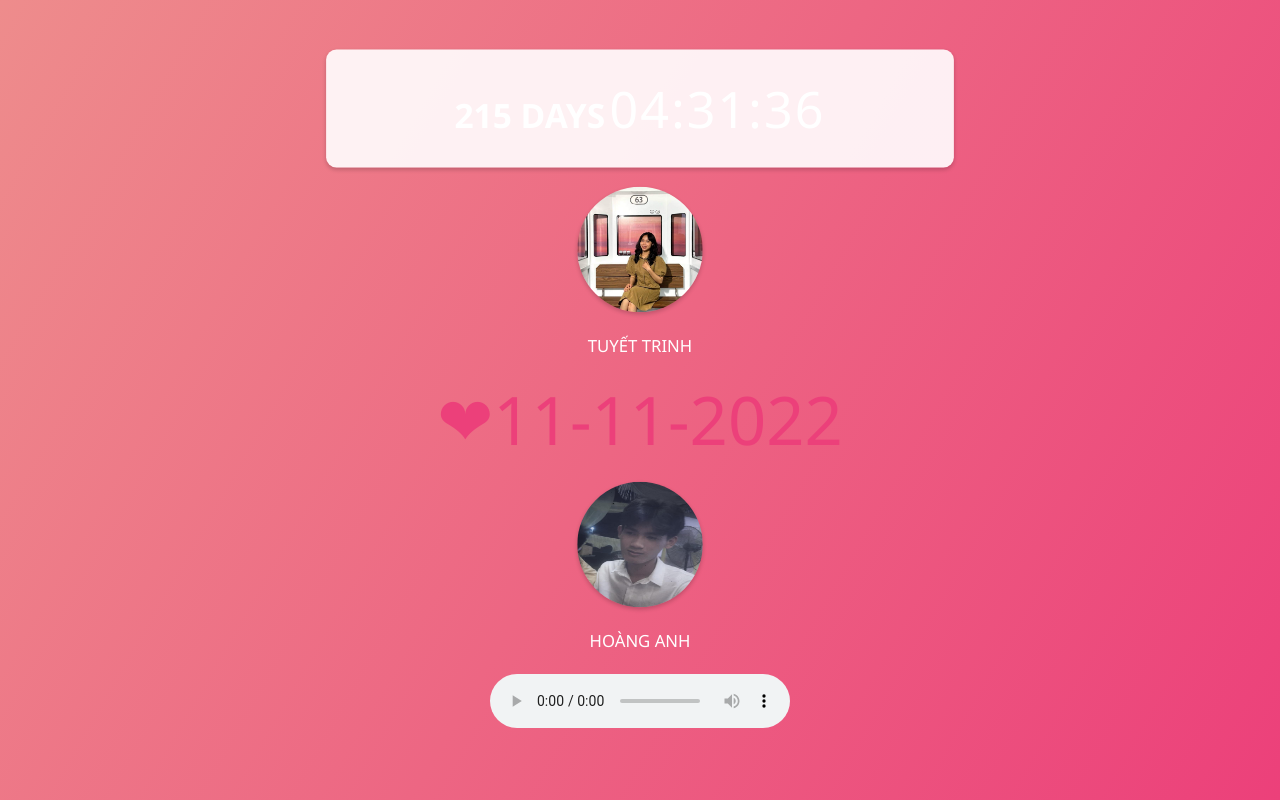
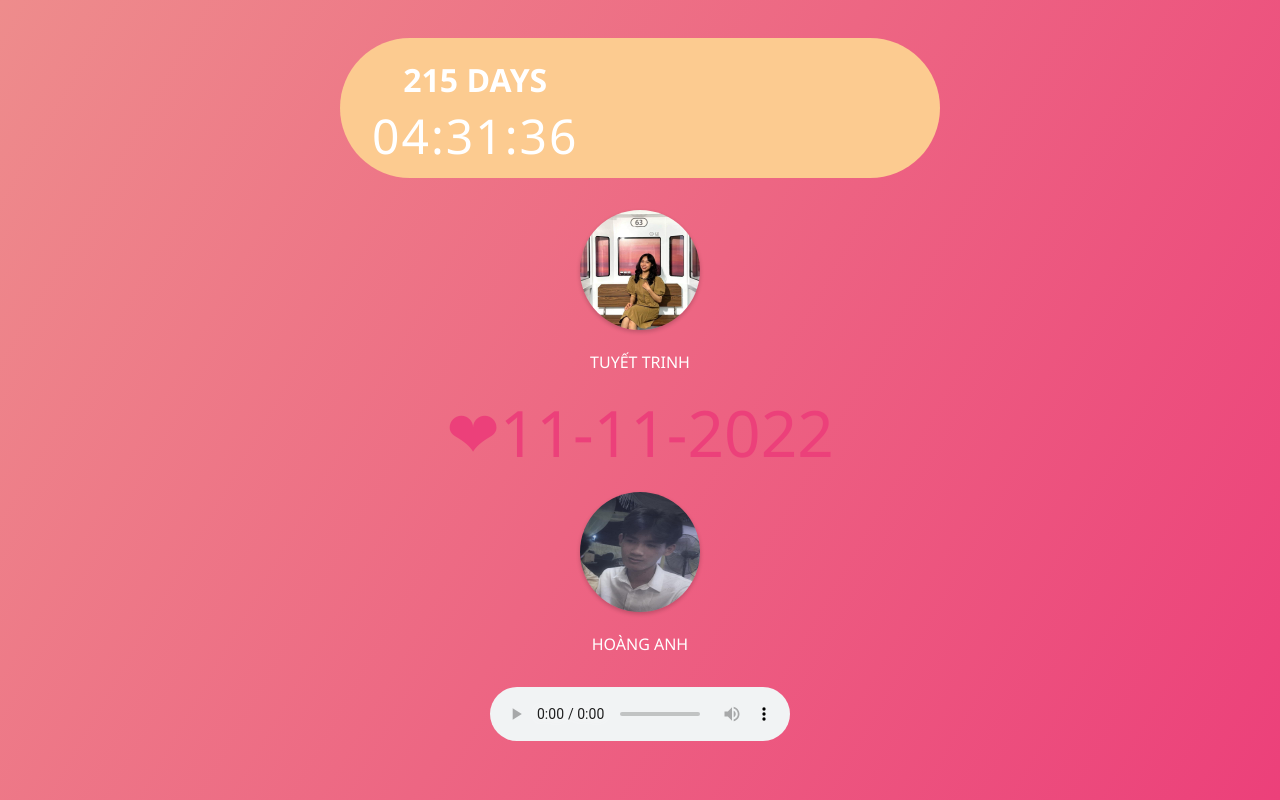
Before and after one commit to Anh76PC/countLOVE, a plain HTML site: page index.html in a window 1280 px wide. Drawn offline with Linux system fonts and the light colour scheme.

Commit message:
Update style.css

```diff
--- a/style.css
+++ b/style.css
@@ -40,24 +40,29 @@ body {
   animation: heartbeat 1.5s infinite;
 }
 
-@keyframes heartbeat {
-  0% {
-    transform: scale(1);
-  }
-  50% {
-    transform: scale(1.05);
-  }
-  100% {
-    transform: scale(1);
-  }
+@keyframes gradientAnimation {
+  0% { background-color: #fccb90; }
+  50% { background-color: #d57eeb; }
+  100% { background-color: #fccb90; }
 }
 
 #clock-box {
-  background-color: rgba(255, 255, 255, 0.9);
-  border-radius: 10px;
-  padding: 1.5rem;
-  box-shadow: 0 2px 4px rgba(0, 0, 0, 0.2);
+  grid-column: span 3;
+  display: grid;
+  grid-template-columns: repeat(12, 1fr);
+  background-color: #fccb90;
+  padding: .6rem 2rem;
+  padding-top: .8rem;
+  text-align: center;
+  font-size: 2.4rem;
+  border-radius: 50rem;
+  animation: gradientAnimation 5s linear infinite;
 }
+#clock-box {
+  /* ... */
+  border-radius: 5rem;
+}
+
 date {
   font-size: 2rem;
   font-weight: bold;
```
